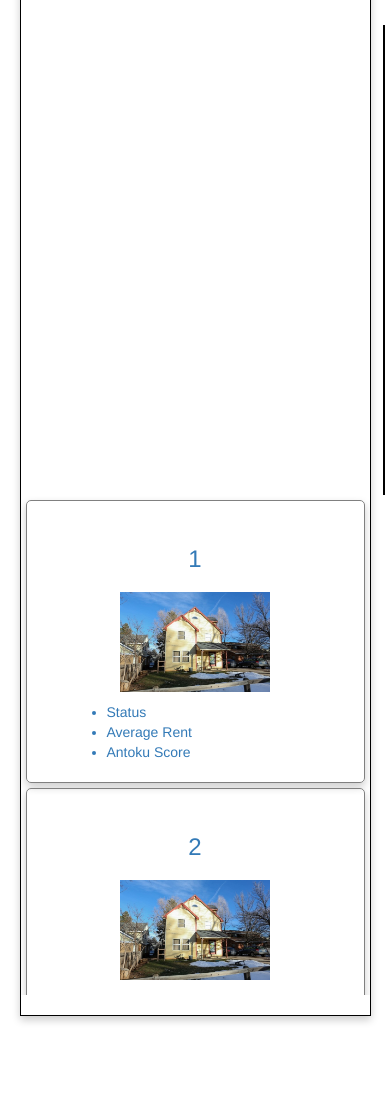
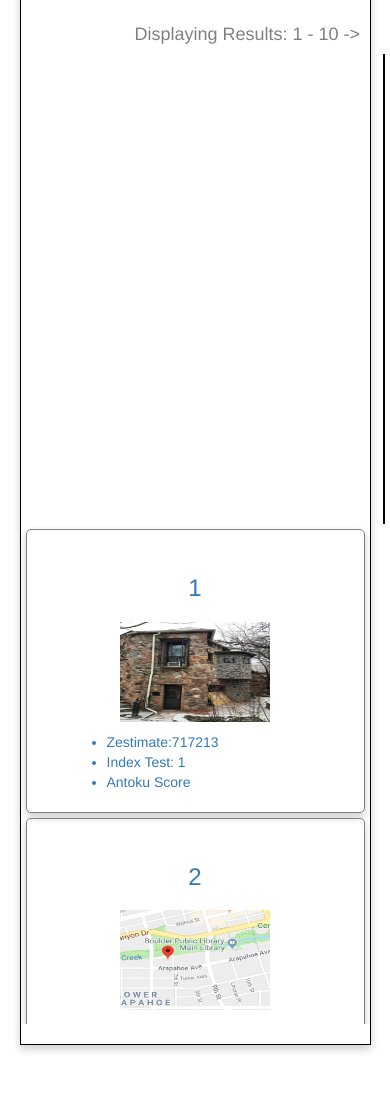
Before and after one commit to MichaelWegnerCU/Antoku, a Flask app: page / in a window 390 px wide; the page is wider, and only the part inside the window is pictured. Shown: the part 1097-2197 px from the top of that part. Run offline with Flask 2, Linux system fonts and the light colour scheme; data comes from the database, SQL or seed files in the repository; some libraries are stand-ins or nearby versions.

Commit message:
tied database to index page

```diff
--- a/Antoku_Docker/api/app.py
+++ b/Antoku_Docker/api/app.py
@@ -12,9 +12,35 @@
         d[col[0]] = row[idx]
     return d
 
+
+##This loads the index page
 @app.route('/', methods=['GET'])
 def home():
-    return render_template('index.html')
+    ##Connect to the OnlyCompDB and get the browse pop fields
+    conn = sqlite.connect('../data/OnlyComp.db')
+    conn.row_factory = dict_factory
+    cur = conn.cursor()
+    all_data = cur.execute("SELECT * FROM Address;").fetchall()
+    #jsonify(all_data)
+    ################################
+    ##Testing Index
+
+    content = all_data
+    y=1
+    for x in content:
+
+        x["index"] = y
+        y+=1
+
+    #return render_template('test_temp.html', content=content)
+
+
+
+    ##return stadared index
+    return render_template('index.html', content=content)
+
+
+
 @app.route('/browse', methods=['GET'])
 def browse():
 
@@ -35,13 +61,13 @@
     return "render_template('404.html'), 404"
 
 # A route to return all of the available entries in our catalog.
-@app.route('/api/v1/resources/books/all', methods=['GET'])
+@app.route('/test_db', methods=['GET'])
 def api_all():
-    conn = sqlite.connect('../data/AddressToDB.db')
+    conn = sqlite.connect('../data/OnlyComp.db')
     conn.row_factory = dict_factory
     cur = conn.cursor()
-    all_books = cur.execute("SELECT * FROM Address;").fetchall()
-    return jsonify(all_books)
+    all_data = cur.execute("SELECT LAT ,LNG FROM Address;").fetchall()
+    return jsonify(all_data)
 
 @app.route("/api/v1/resources/books", methods=['GET'])
 def api_filter():
--- a/Antoku_Docker/api/static/css/Antoku_main.css
+++ b/Antoku_Docker/api/static/css/Antoku_main.css
@@ -15,7 +15,7 @@
     .sidenav {
       padding-top: 50px;
       background-color: #f1f1f1;
-      min-height: 195%;
+      min-height: 200%;
 
     }
     .justified {
--- a/Antoku_Docker/api/templates/index.html
+++ b/Antoku_Docker/api/templates/index.html
@@ -34,9 +34,7 @@
       <ul class="nav navbar-nav justified n_center">
         <li><img src="../static/img/A_logo.png" height="100" width="275"></li>
       </ul>
-      <ul class="nav navbar-nav navbar-right n_right">
-        <li><a href="#"><span class="glyphicon glyphicon-log-in"></span> Login</a></li>
-      </ul>
+
     </div>
   </div>
 </nav>
@@ -50,6 +48,7 @@
     <div class="col-sm-10 text-left">
       <br>
       <div class="main_justified">
+
           <h1 >Explore Investments</h1>
 
           <p style="font-style: italic;">Experience the benefits of real estate investments without the fear.</p>
@@ -107,26 +106,33 @@
             <div class="col-md-5">
               <!--The div element for the map -->
               <div id="map"></div>
+              <div style="text-align: center; margin-left: 30%; color:grey;">
+                <h4>Displaying Results: 1 - 10 -></h4>
+              </div>
             </div>
             <div class="col-md-2" style=" border-right: 2px solid black; height: 470px;  margin-left: -40px; ">
+
             </div>
+
             <div class="col-md-5">
 
               <!--Begin home list-->
-              <div class="home_list" style="overflow: scroll; height: 500px;">
+              <div class="home_list" style="overflow-y: scroll; height: 500px;">
+
+                {% for home in content %}
                   <!--Standard list item -->
                    <div class="hl_item">
                       <div class="row" style="padding: 10px; border: 1px solid grey; border-radius: 5px; margin: 5px; box-shadow: 0 4px 8px 0 rgba(0,0,0,0.2);">
                         <div class="col-sm-1" style="padding-top: 15px;">
-                        <h3>1<h3>
+                          <h3>{{ home.index }}<h3>
                         </div>
                         <div class="col-sm-4">
-                        <img src="../static/img/890_pic1.jpg" height="100" width="150">
+                          <img src="../static/img/Home_img/{{ home.zillow_id }}.jpg" height="100" width="150">
                         </div>
                         <div class="col-sm-7" style="padding-top: 10px; padding-left: 30px; text-align: left;">
                           <ul class="">
-                          <li>Status</li>
-                          <li>Average Rent</li>
+                            <li>Zestimate:{{ home.Zestimate }} </li>
+                            <li>Index Test: {{ home.index }}</li>
                             <li>Antoku Score</li>
 
                           </ul>
@@ -134,86 +140,9 @@
                       </div>
                    </div>
                    <!--End standard list item -->
-                 <!--Standard list item -->
-                 <div class="hl_item">
-                    <div class="row" style="padding: 10px; border: 1px solid grey; border-radius: 5px; margin: 5px; box-shadow: 0 4px 8px 0 rgba(0,0,0,0.2);">
-                      <div class="col-sm-1" style="padding-top: 15px;">
-                        <h3>2<h3>
-                      </div>
-                      <div class="col-sm-4">
-                        <img src="../static/img/890_pic1.jpg" height="100" width="150">
-                      </div>
-                      <div class="col-sm-7" style="padding-top: 10px; padding-left: 30px; text-align: left;">
-                        <ul class="">
-                          <li>Status</li>
-                          <li>Average Rent</li>
-                          <li>Antoku Score</li>
 
-                        </ul>
-                      </div>
-                    </div>
-                 </div>
-                 <!--End standard list item -->
-                 <!--Standard list item -->
-                 <div class="hl_item">
-                    <div class="row" style="padding: 10px; border: 1px solid grey; border-radius: 5px; margin: 5px; box-shadow: 0 4px 8px 0 rgba(0,0,0,0.2);">
-                      <div class="col-sm-1" style="padding-top: 15px;">
-                        <h3>3<h3>
-                      </div>
-                      <div class="col-sm-4">
-                        <img src="../static/img/890_pic1.jpg" height="100" width="150">
-                      </div>
-                      <div class="col-sm-7" style="padding-top: 10px; padding-left: 30px; text-align: left;">
-                        <ul class="">
-                          <li>Status</li>
-                          <li>Average Rent</li>
-                          <li>Antoku Score</li>
+                {% endfor %}
 
-                        </ul>
-                      </div>
-                    </div>
-                 </div>
-                 <!--End standard list item -->
-                 <!--Standard list item -->
-                 <div class="hl_item">
-                    <div class="row" style="padding: 10px; border: 1px solid grey; border-radius: 5px; margin: 5px; box-shadow: 0 4px 8px 0 rgba(0,0,0,0.2);">
-                      <div class="col-sm-1" style="padding-top: 15px;">
-                        <h3>4<h3>
-                      </div>
-                      <div class="col-sm-4">
-                        <img src="../static/img/890_pic1.jpg" height="100" width="150">
-                      </div>
-                      <div class="col-sm-7" style="padding-top: 10px; padding-left: 30px; text-align: left;">
-                        <ul class="">
-                          <li>Status</li>
-                          <li>Average Rent</li>
-                          <li>Antoku Score</li>
-
-                        </ul>
-                      </div>
-                    </div>
-                 </div>
-                 <!--End standard list item -->
-                 <!--Standard list item -->
-                 <div class="hl_item">
-                    <div class="row" style="padding: 10px; border: 1px solid grey; border-radius: 5px; margin: 5px; box-shadow: 0 4px 8px 0 rgba(0,0,0,0.2);">
-                      <div class="col-sm-1" style="padding-top: 15px;">
-                        <h3>5<h3>
-                      </div>
-                      <div class="col-sm-4">
-                        <img src="../static/img/890_pic1.jpg" height="100" width="150">
-                      </div>
-                      <div class="col-sm-7" style="padding-top: 10px; padding-left: 30px; text-align: left;">
-                        <ul class="">
-                          <li>Status</li>
-                          <li>Average Rent</li>
-                          <li>Antoku Score</li>
-
-                        </ul>
-                      </div>
-                    </div>
-                 </div>
-                 <!--End standard list item -->
 
               </div>
               <!--END HOME LIST-->
@@ -252,26 +181,89 @@
       var map = new google.maps.Map(
           document.getElementById('map'), {zoom: 12, center: boulder});
       // The marker, positioned at Uluru
-      var myLatLng = [{lat: 40.009373, lng: -105.255454},{lat: 40.029218, lng: -105.281083},{lat: 40.015852, lng: -105.27058}];
+      var myLatLng = [
+      {lat: parseFloat('{{content[0].LNG}}'), lng: parseFloat('{{content[0].LAT}}') },
+      {lat: parseFloat('{{content[1].LNG}}'), lng: parseFloat('{{content[1].LAT}}') },
+      {lat: parseFloat('{{content[2].LNG}}'), lng: parseFloat('{{content[2].LAT}}') },
+      {lat: parseFloat('{{content[3].LNG}}'), lng: parseFloat('{{content[3].LAT}}') },
+      {lat: parseFloat('{{content[4].LNG}}'), lng: parseFloat('{{content[4].LAT}}') },
+      {lat: parseFloat('{{content[5].LNG}}'), lng: parseFloat('{{content[5].LAT}}') },
+      {lat: parseFloat('{{content[6].LNG}}'), lng: parseFloat('{{content[6].LAT}}') },
+      {lat: parseFloat('{{content[7].LNG}}'), lng: parseFloat('{{content[7].LAT}}') },
+      {lat: parseFloat('{{content[8].LNG}}'), lng: parseFloat('{{content[8].LAT}}') },
+      {lat: parseFloat('{{content[9].LNG}}'), lng: parseFloat('{{content[9].LAT}}') },
+      ];
+
       var marker = new google.maps.Marker({
           position: myLatLng[0],
           map: map,
-          title: '2893 Springdale Ln, Boulder, CO',
+          title: '{{content[0].street_address}}',
           icon: 'https://raw.githubusercontent.com/Concept211/Google-Maps-Markers/master/images/marker_blue1.png'
 
         });
+
       var marker = new google.maps.Marker({
           position: myLatLng[1],
           map: map,
-          title: '3000 Broadway #2, Boulder, CO',
+          title: '{{content[1].street_address}}',
           icon: 'https://raw.githubusercontent.com/Concept211/Google-Maps-Markers/master/images/marker_blue2.png'
+
         });
+
      var marker = new google.maps.Marker({
           position: myLatLng[2],
           map: map,
-          title: '1623 19th St, Boulder, CO',
+          title: '{{content[2].street_address}}',
           icon: 'https://raw.githubusercontent.com/Concept211/Google-Maps-Markers/master/images/marker_blue3.png'
 
+        });
+     var marker = new google.maps.Marker({
+          position: myLatLng[3],
+          map: map,
+          title: '{{content[3].street_address}}',
+          icon: 'https://raw.githubusercontent.com/Concept211/Google-Maps-Markers/master/images/marker_blue4.png'
+
+        });
+     var marker = new google.maps.Marker({
+          position: myLatLng[4],
+          map: map,
+          title: '{{content[4].street_address}}',
+          icon: 'https://raw.githubusercontent.com/Concept211/Google-Maps-Markers/master/images/marker_blue5.png'
+
+        });
+     var marker = new google.maps.Marker({
+          position: myLatLng[5],
+          map: map,
+          title: '{{content[5].street_address}}',
+          icon: 'https://raw.githubusercontent.com/Concept211/Google-Maps-Markers/master/images/marker_blue6.png'
+
+        });
+     var marker = new google.maps.Marker({
+          position: myLatLng[6],
+          map: map,
+          title: '{{content[6].street_address}}',
+          icon: 'https://raw.githubusercontent.com/Concept211/Google-Maps-Markers/master/images/marker_blue7.png'
+
+        });
+     var marker = new google.maps.Marker({
+          position: myLatLng[7],
+          map: map,
+          title: '{{content[7].street_address}}',
+          icon: 'https://raw.githubusercontent.com/Concept211/Google-Maps-Markers/master/images/marker_blue8.png'
+
+        });
+     var marker = new google.maps.Marker({
+          position: myLatLng[8],
+          map: map,
+          title: '{{content[8].street_address}}',
+          icon: 'https://raw.githubusercontent.com/Concept211/Google-Maps-Markers/master/images/marker_blue9.png'
+
+        });
+     var marker = new google.maps.Marker({
+          position: myLatLng[9],
+          map: map,
+          title: '{{content[9].street_address}}',
+          icon: 'https://raw.githubusercontent.com/Concept211/Google-Maps-Markers/master/images/marker_blue10.png'
 
         });
 
```
Also changed, not shown: Antoku_Docker/api/templates/test_temp.html (added, +12 -0 lines), Antoku_Docker/api/static/img/Home_img/13176763.jpg (added), Antoku_Docker/api/static/img/Home_img/13178862.jpg (added), Antoku_Docker/api/static/img/Home_img/13223169.jpg (added), Antoku_Docker/api/static/img/Home_img/13232942.jpg (added), Antoku_Docker/api/static/img/Home_img/13239207.jpg (added), Antoku_Docker/api/static/img/Home_img/2098594143.jpg (added), Antoku_Docker/api/static/img/Home_img/2098594180.jpg (added), Antoku_Docker/api/static/img/Home_img/2099905434.jpg (added), Antoku_Docker/api/static/img/Home_img/2100231259.jpg (added), Antoku_Docker/api/static/img/Home_img/2121254219.jpg (added). Lines whose indentation alone changed are shown as unchanged.
